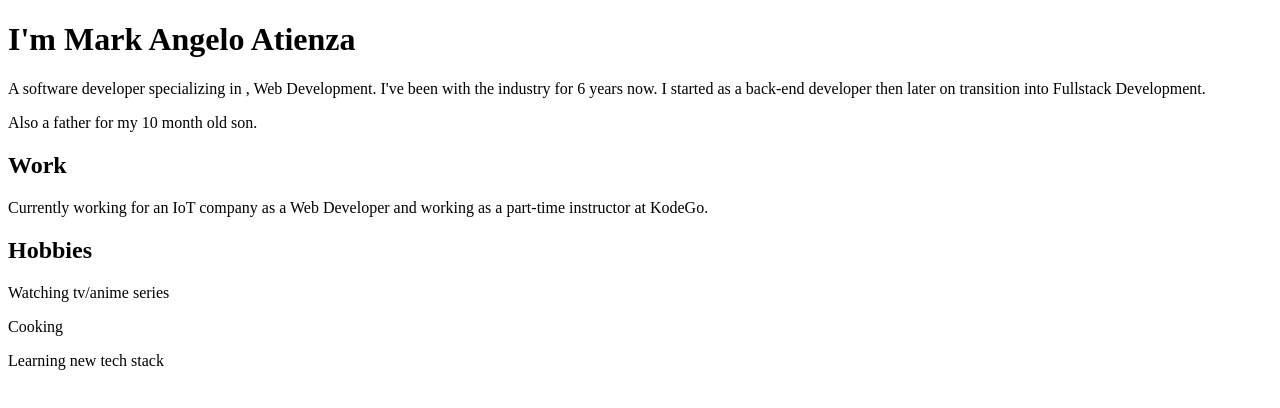
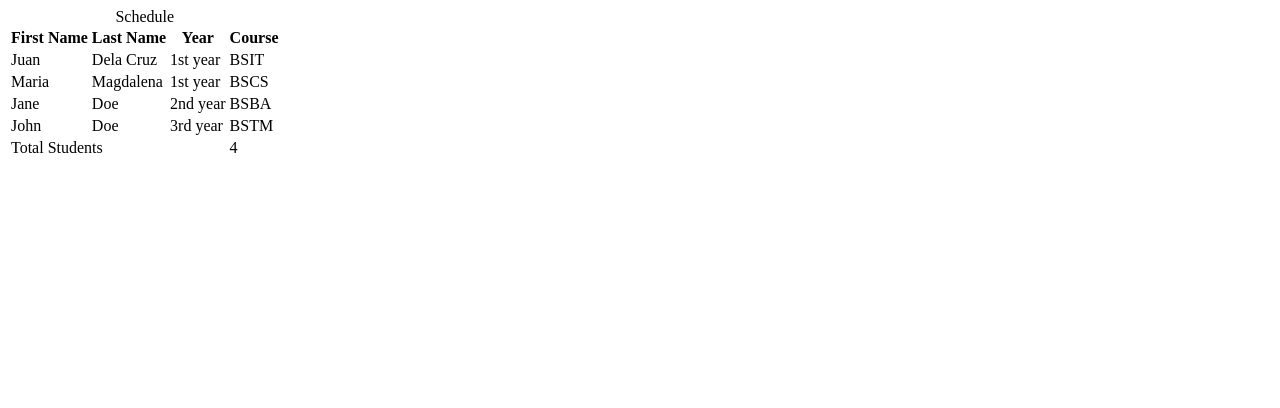
Before and after one commit to maangeloatienza/html-class, a plain HTML site: page activity.html in a window 1280 px wide. Drawn offline with Linux system fonts and the light colour scheme.

Commit message:
mod: add table tag introduction and activity

```diff
--- a/activity.html
+++ b/activity.html
@@ -1,24 +1,55 @@
 <!DOCTYPE html>
 <head>
-  <title>Mark Angelo Atienza</title>
+  <title>Table Tags</title>
   <meta name="viewport" content="width=device-width, initial-scale=1" />
-  <meta name="title" content="Mark Angelo Atienza">
-  <meta name="description" content="All about Mark Angelo Atienza">
+  <meta name="title" content="HTML Tables">
+  <meta name="description" content="Learn about HTML tables">
 </head>
 <body>
 
-<h1>I'm Mark Angelo Atienza</h1>
-
-<p>A software developer specializing in , Web Development. I've been with the industry for 6 years now. I started as a back-end developer then later on transition into Fullstack Development.</p>
-<p> Also a father for my 10 month old son.</p>
-
-<h2>Work</h2>
-<p>Currently working for an IoT company as a Web Developer and working as a part-time instructor at KodeGo.</p>
-
-<h2>Hobbies</h2>
-<p>Watching tv/anime series</p>
-<p>Cooking</p>
-<p>Learning new tech stack</p>
+<table>
+  <caption>Schedule</caption>
+  <thead>
+    <tr>
+      <th>First Name</th>
+      <th>Last Name</th>
+      <th>Year</th>
+      <th>Course</th>
+    </tr>
+  </thead>
+  <tbody>
+    <tr>
+      <td>Juan</td>
+      <td>Dela Cruz</td>
+      <td>1st year</td>
+      <td>BSIT</td>
+    </tr>
+    <tr>
+      <td>Maria</td>
+      <td>Magdalena</td>
+      <td>1st year</td>
+      <td>BSCS</td>
+    </tr>
+    <tr>
+      <td>Jane</td>
+      <td>Doe</td>
+      <td>2nd year</td>
+      <td>BSBA</td>
+    </tr>
+    <tr>
+      <td>John</td>
+      <td>Doe</td>
+      <td>3rd year</td>
+      <td>BSTM</td>
+    </tr>
+  </tbody>
+  <tfoot>
+    <tr>
+      <td colspan="3">Total Students</td>
+      <td colspan="1">4</td>
+    </tr>
+  </tfoot>
+</table>
 
 </body>
 </html>
```
Also changed, not shown: index.html (+49 -10 lines), 1 other file.
